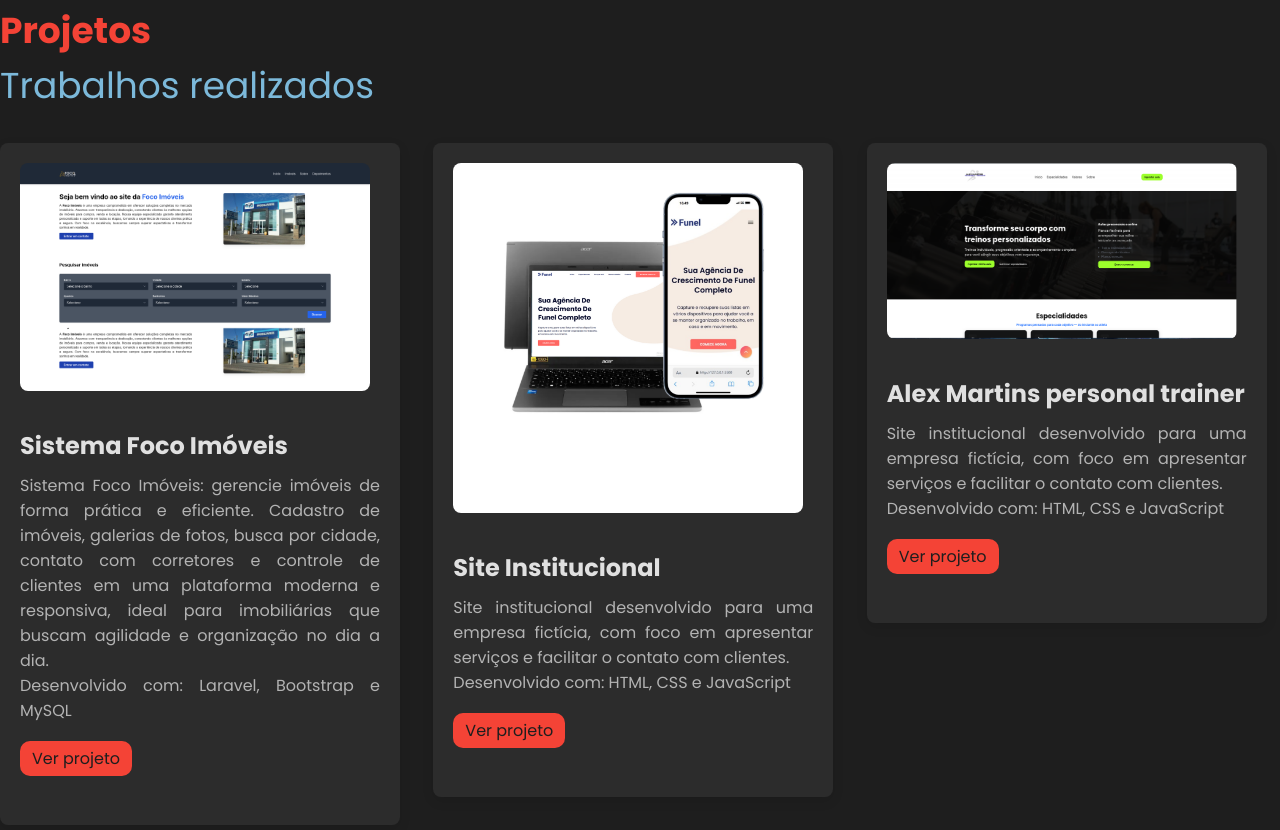
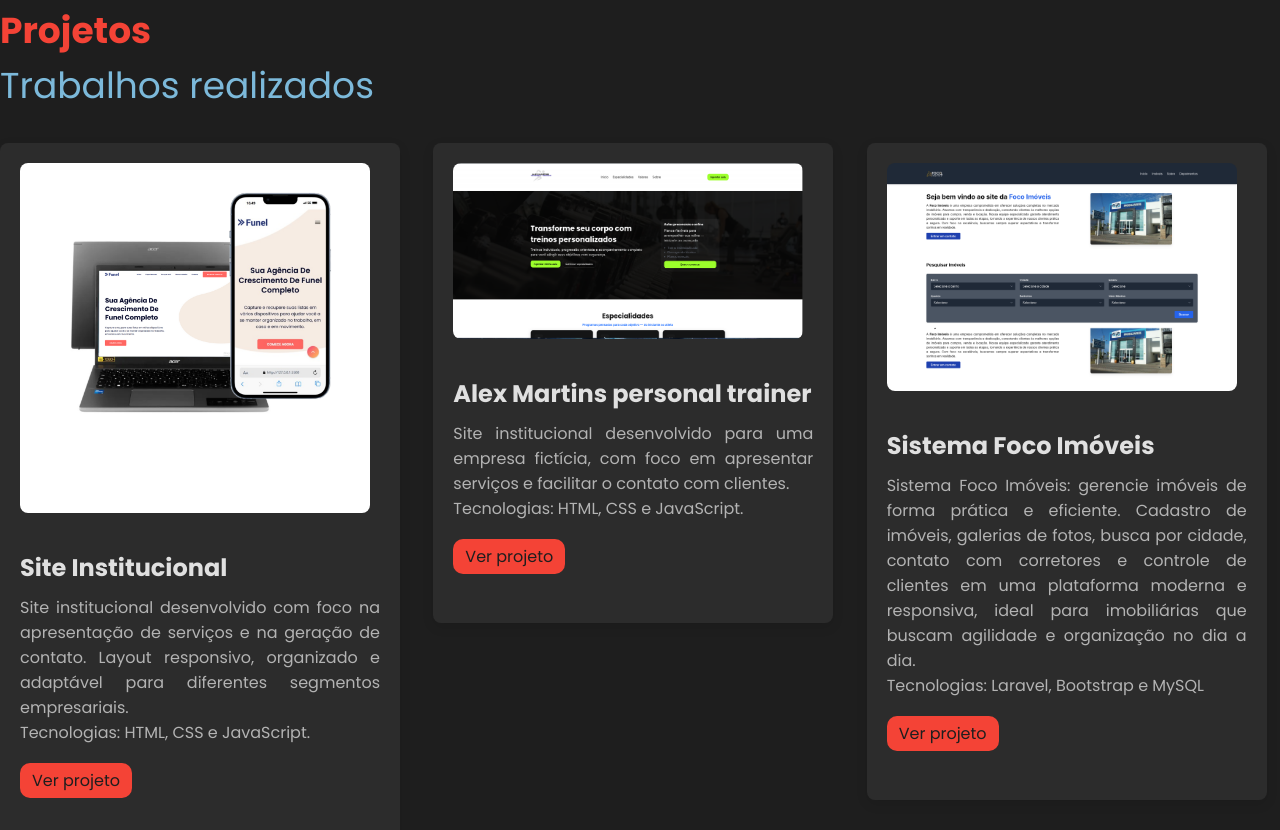
Before and after one commit to MarcusVini196/marcusvinicius-portfolio, a website: page index.html in a window 1280 px wide. Shown: the part 2106-2936 px from the top of the page. Drawn offline with nearby package versions, Linux system fonts and the light colour scheme.

Commit message:
Atualização

```diff
--- a/index.html
+++ b/index.html
@@ -152,30 +152,6 @@
         <h2 class="title">Projetos</h2>
         <span class="project-subtitle">Trabalhos realizados</span>
         <div class="project-container">
-            <div class="project-content">
-                <div class="card-principal">
-                    <div class="card-project">
-                        <div class="img-project">
-                            <img src="assets/img/projetos/sistema-foco-imoveis.png">
-                        </div>
-                        <div class="contents">
-                            <h3 class="title-project">
-                                Sistema Foco Imóveis
-                            </h3>
-                            <p>
-                                Sistema Foco Imóveis: gerencie imóveis de forma prática e eficiente. Cadastro de
-                                imóveis, galerias de fotos, busca por cidade, contato com corretores e controle de
-                                clientes em uma plataforma moderna e responsiva, ideal para imobiliárias que buscam
-                                agilidade e organização no dia a dia.<br>
-                                <span>
-                                    Desenvolvido com: Laravel, Bootstrap e MySQL
-                                </span>
-                            </p>
-                            <a href="#" class="btn" target="_blank">Ver projeto</a>
-                        </div>
-                    </div>
-                </div>
-            </div>
 
             <div class="project-content">
                 <div class="card-principal">
@@ -188,10 +164,12 @@
                                 Site Institucional
                             </h3>
                             <p>
-                                Site institucional desenvolvido para uma empresa fictícia, com foco em apresentar
-                                serviços e facilitar o contato com clientes.<br>
+                                Site institucional desenvolvido com foco na apresentação de serviços e na geração de
+                                contato. Layout responsivo, organizado e adaptável para diferentes segmentos
+                                empresariais.
+                                <br>
                                 <span>
-                                    Desenvolvido com: HTML, CSS e JavaScript
+                                    Tecnologias: HTML, CSS e JavaScript.
                                 </span>
                             </p>
                             <a href="https://agencia-funel.vercel.app/" class="btn" target="_blank">Ver projeto</a>
@@ -214,7 +192,7 @@
                                 Site institucional desenvolvido para uma empresa fictícia, com foco em apresentar
                                 serviços e facilitar o contato com clientes.<br>
                                 <span>
-                                    Desenvolvido com: HTML, CSS e JavaScript
+                                    Tecnologias: HTML, CSS e JavaScript.
                                 </span>
                             </p>
                             <a href="https://alexmartinspersonal.vercel.app/" class="btn" target="_blank">Ver
@@ -223,6 +201,33 @@
                     </div>
                 </div>
             </div>
+
+
+            <div class="project-content">
+                <div class="card-principal">
+                    <div class="card-project">
+                        <div class="img-project">
+                            <img src="assets/img/projetos/sistema-foco-imoveis.png">
+                        </div>
+                        <div class="contents">
+                            <h3 class="title-project">
+                                Sistema Foco Imóveis
+                            </h3>
+                            <p>
+                                Sistema Foco Imóveis: gerencie imóveis de forma prática e eficiente. Cadastro de
+                                imóveis, galerias de fotos, busca por cidade, contato com corretores e controle de
+                                clientes em uma plataforma moderna e responsiva, ideal para imobiliárias que buscam
+                                agilidade e organização no dia a dia.<br>
+                                <span>
+                                    Tecnologias: Laravel, Bootstrap e MySQL
+                                </span>
+                            </p>
+                            <a href="#" class="btn" target="_blank">Ver projeto</a>
+                        </div>
+                    </div>
+                </div>
+            </div>
+
         </div>
     </section>
 
```
